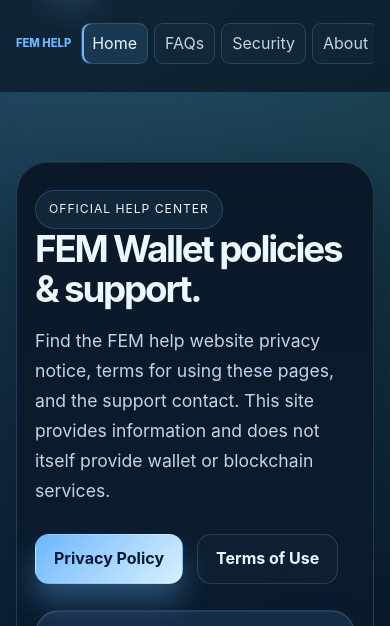
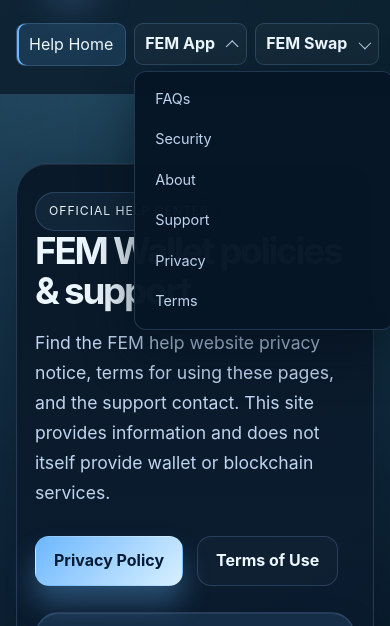
Before and after one commit to vybebot70-stack/privacy-policy, a plain HTML site: page index.html in a window 390 px wide. Shown: the part 61-687 px from the top of the page. Drawn offline with Linux system fonts and the light colour scheme.

Commit message:
Make app and swap menus expandable

```diff
--- a/index.html
+++ b/index.html
@@ -16,10 +16,15 @@
         </a>
 
         <nav class="main-nav" aria-label="Help and FEM Swap navigation">
-          <span class="nav-section-title">FEM Help</span>
-          <a href="index.html" aria-current="page">Home</a><a href="faq.html">FAQs</a><a href="security.html">Security</a><a href="about.html">About</a><a href="support.html">Support</a><a href="privacy-policy.html">Privacy</a><a href="terms-of-service.html">Terms</a>
-          <span class="nav-section-title">FEM Swap</span>
-          <a href="https://swap.femchain.online/">Open FEM Swap</a><a href="femswap-faq.html">Swap FAQs</a><a href="femswap-support.html">Swap Support</a><a href="femswap-privacy-policy.html">Swap Privacy</a><a href="femswap-terms.html">Swap Terms</a>
+          <a class="nav-home" href="index.html" aria-current="page">Help Home</a>
+          <details class="nav-group" open>
+            <summary>FEM App</summary>
+            <div class="nav-submenu"><a href="faq.html">FAQs</a><a href="security.html">Security</a><a href="about.html">About</a><a href="support.html">Support</a><a href="privacy-policy.html">Privacy</a><a href="terms-of-service.html">Terms</a></div>
+          </details>
+          <details class="nav-group nav-group--swap">
+            <summary>FEM Swap</summary>
+            <div class="nav-submenu"><a href="https://swap.femchain.online/">Open Swap</a><a href="femswap-faq.html">FAQs</a><a href="femswap-support.html">Support</a><a href="femswap-privacy-policy.html">Privacy</a><a href="femswap-terms.html">Terms</a></div>
+          </details>
         </nav>
       </div>
     </header>
--- a/styles.css
+++ b/styles.css
@@ -97,7 +97,7 @@
   display: flex;
   flex-direction: column;
   align-items: stretch;
-  gap: 3px;
+  gap: 9px;
   width: 224px;
   max-height: calc(100vh - 112px);
   overflow-y: auto;
@@ -110,32 +110,81 @@
   color: var(--muted);
 }
 
-.nav-section-title {
-  padding: 8px 12px 5px;
-  color: var(--primary);
-  font-size: 0.7rem;
-  font-weight: 800;
-  text-transform: uppercase;
-}
-
-.nav-section-title:not(:first-child) {
-  margin-top: 12px;
-  border-top: 1px solid var(--line);
-  padding-top: 16px;
-}
-
-.main-nav a {
+.main-nav a,
+.nav-group summary {
   display: flex;
   align-items: center;
   min-height: 38px;
   padding: 7px 12px;
   border-radius: 9px;
   white-space: nowrap;
+  color: var(--muted);
+  font: inherit;
   transition: color 0.2s ease;
 }
 
+.nav-home {
+  margin-bottom: 4px;
+}
+
+.nav-group {
+  position: relative;
+  min-width: 0;
+}
+
+.nav-group summary {
+  justify-content: space-between;
+  min-height: 44px;
+  border: 1px solid var(--line);
+  background: rgba(255,255,255,0.035);
+  color: var(--text);
+  font-weight: 700;
+  cursor: pointer;
+  list-style: none;
+}
+
+.nav-group summary::-webkit-details-marker {
+  display: none;
+}
+
+.nav-group summary::after {
+  width: 8px;
+  height: 8px;
+  margin-left: 12px;
+  border-right: 1.5px solid var(--muted);
+  border-bottom: 1.5px solid var(--muted);
+  content: "";
+  transform: rotate(45deg) translateY(-2px);
+  transition: transform 0.18s ease;
+}
+
+.nav-group[open] summary::after {
+  transform: rotate(225deg) translate(-2px, -1px);
+}
+
+.nav-group summary:hover,
+.nav-group summary:focus-visible,
 .main-nav a:hover,
-.main-nav a:focus-visible { color: var(--text); }
+.main-nav a:focus-visible {
+  color: var(--text);
+}
+
+.nav-group summary:focus-visible,
+.main-nav a:focus-visible {
+  outline: 2px solid var(--primary);
+  outline-offset: 2px;
+}
+
+.nav-submenu {
+  display: grid;
+  gap: 2px;
+  padding: 6px 0 2px 10px;
+}
+
+.main-nav .nav-submenu a {
+  min-height: 36px;
+  font-size: 0.9rem;
+}
 
 .main-nav a[aria-current="page"] {
   color: var(--text);
@@ -608,39 +657,53 @@
   .main-nav {
     position: static;
     flex-direction: row;
-    align-items: center;
-    gap: 6px;
+    align-items: flex-start;
+    gap: 8px;
     width: 100%;
     max-height: none;
-    overflow-x: auto;
-    overflow-y: hidden;
+    overflow: visible;
     padding: 8px 0 12px;
     border: 0;
     border-radius: 0;
     background: transparent;
     box-shadow: none;
     backdrop-filter: none;
-    scrollbar-width: thin;
   }
 
-  .nav-section-title {
+  .nav-home,
+  .nav-group {
     flex: 0 0 auto;
-    padding: 0 4px 0 0;
   }
 
-  .nav-section-title:not(:first-child) {
-    margin: 0 0 0 8px;
-    padding: 0 0 0 12px;
-    border-top: 0;
-    border-left: 1px solid var(--line);
+  .nav-home {
+    min-height: 42px !important;
+    margin: 0;
+    border: 1px solid var(--line);
+    background: rgba(255,255,255,0.025);
   }
 
-  .main-nav a {
-    flex: 0 0 auto;
-    min-height: 36px;
+  .nav-group summary {
+    min-height: 42px;
     padding: 6px 10px;
+  }
+
+  .nav-submenu {
+    position: absolute;
+    top: calc(100% + 6px);
+    left: 0;
+    z-index: 25;
+    width: min(260px, calc(100vw - 36px));
+    padding: 8px;
     border: 1px solid var(--line);
-    background: rgba(255,255,255,0.025);
+    border-radius: 12px;
+    background: rgba(7, 22, 38, 0.98);
+    box-shadow: 0 18px 48px var(--shadow);
+    backdrop-filter: blur(16px);
+  }
+
+  .nav-group--swap .nav-submenu {
+    right: 0;
+    left: auto;
   }
 
   body:not(.redirect-page) > main > .container,
```
Also changed, not shown: about.html (+9 -4 lines), faq.html (+9 -4 lines), femswap-faq.html (+9 -4 lines), femswap-privacy-policy.html (+9 -4 lines), femswap-support.html (+9 -4 lines), femswap-terms.html (+9 -4 lines), privacy-policy.html (+9 -4 lines), security.html (+9 -4 lines), support.html (+9 -4 lines), terms-of-service.html (+9 -4 lines).
